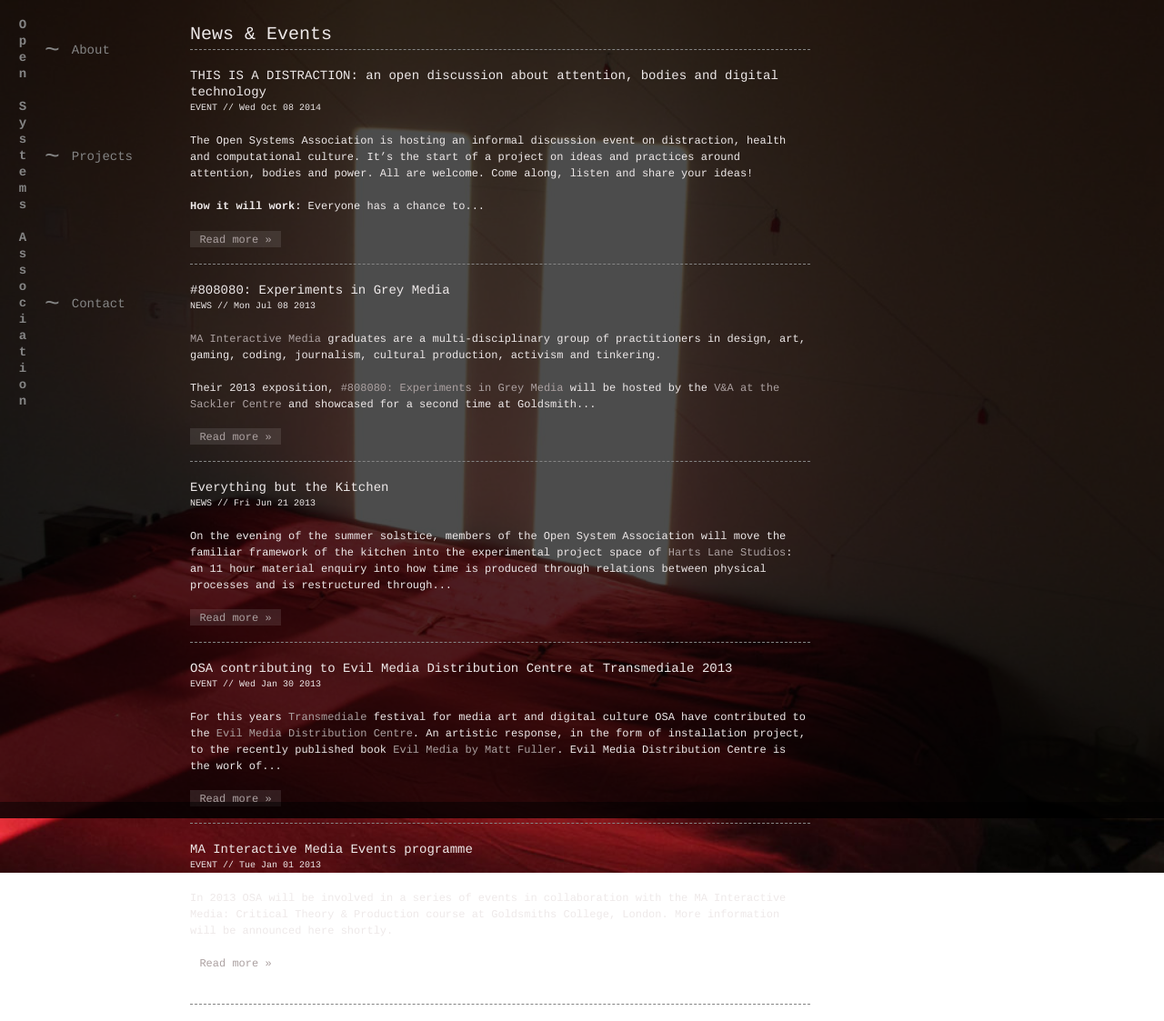
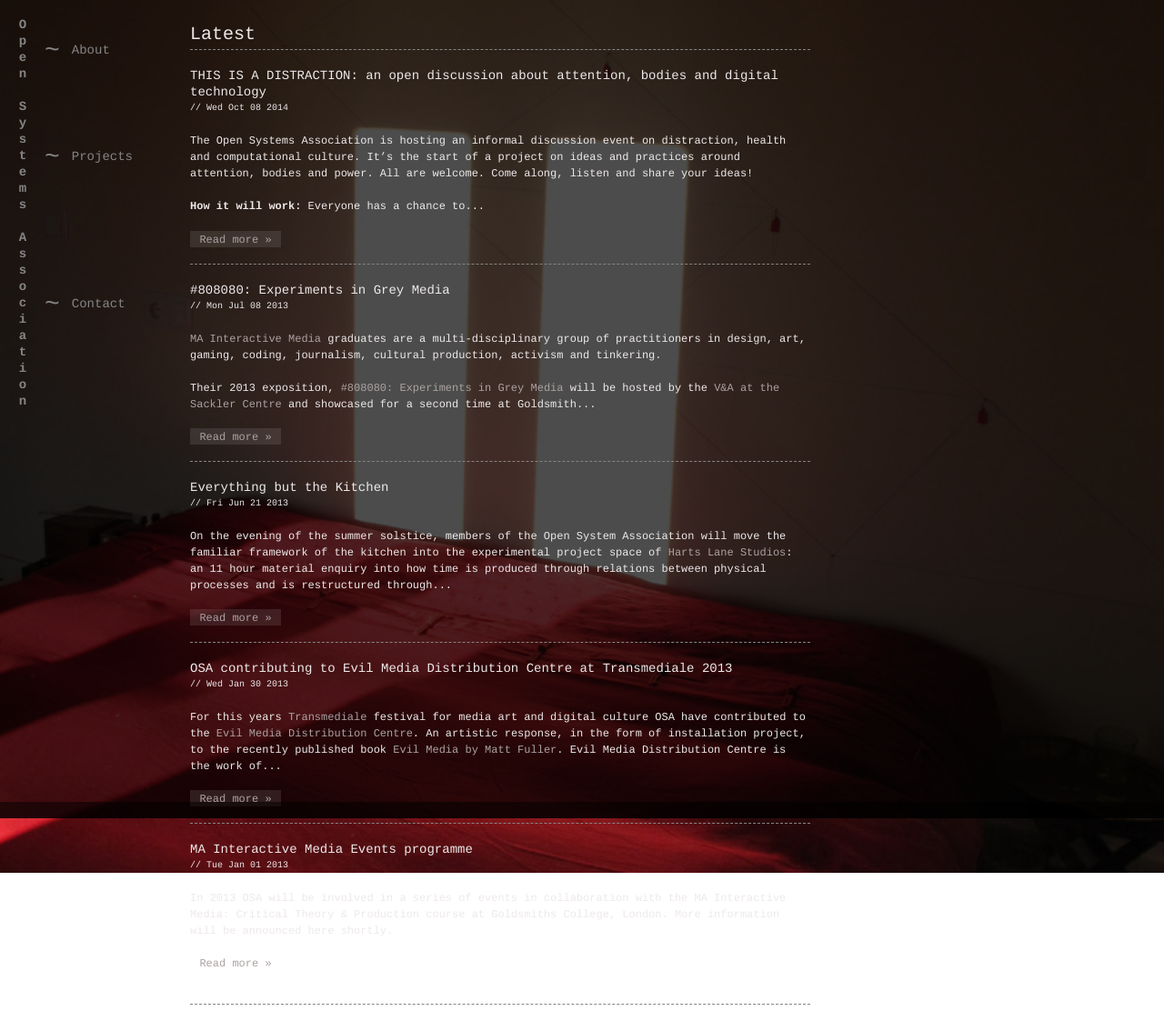
Before and after one commit to opensystemsassociation/opensystemsassociation.github.com, a Jekyll site: the page built from index.html, in a window 1280 px wide. Shown: the whole page at 91% size. Built offline with Jekyll 4.4.1, drawn with Linux system fonts in a browser that asks for light colours; nearby versions of some CDN libraries.

Commit message:
Updated layout and existing header images

```diff
--- a/_layouts/post.html
+++ b/_layouts/post.html
@@ -4,7 +4,7 @@ layout: default
 
 <div class="content grid_17">
 <h2>{{ page.title }}</h2>
-<p class="date">{{ page.date | date_to_string }}</p>
+<p class="date">{{ page.post_author }} // {{ page.date | date: "%a %b %d %Y" }}</p>
     {% if page.vimeo_id and page.vimeo_id != "" %}
     <iframe class="vimeo" src="http://player.vimeo.com/video/{{ page.vimeo_id }}"  frameborder="0" webkitAllowFullScreen mozallowfullscreen allowFullScreen></iframe>
     {% endif %}
--- a/_layouts/projects.html
+++ b/_layouts/projects.html
@@ -9,14 +9,11 @@ layout: default
         {% if post.tags contains "current" %}
         <article class='current-project'>
             <h2>{{ post.title }}</h2>
-            <div class="date">{{ post.date | date: "%B %Y" }}</div>
+            <!-- <span class="date">{{ post.date | date: "%B %Y" }}</span>-->
             {% if post.image and post.image != "" %}
             <a href="{{ post.url }}">
                 <img class="current-project__image" src="{{ post.image }}" />
             </a>
-            {% endif %}
-            {% if post.vimeo_id and post.vimeo_id != "" %}
-            <iframe class="vimeo" src="http://player.vimeo.com/video/{{ post.vimeo_id }}"  frameborder="0" webkitAllowFullScreen mozallowfullscreen allowFullScreen></iframe>
             {% endif %}
 
             {% if post.teaser and post.teaser != "" %}
--- a/index.html
+++ b/index.html
@@ -3,11 +3,11 @@ layout: default
 title: Home
 ---
 <div class="content grid_17">
-    <h2>News &amp; Events</h2>
+    <h2>Latest</h2>
     {% for post in site.categories.['events-news'] %}
     <article class='event-news'>
     <h4>{{ post.title }}</h4>
-    <div class="date">{{ post.tags | first | upcase }} // {{ post.date | date: "%a %b %d %Y" }}</div>
+    <div class="date">{{ post.post_author }} // {{ post.date | date: "%a %b %d %Y" }}</div>
     <p>{{ post.content | truncatewords:50 }}</p>
     <a class="more" href="{{ post.url }}">Read more &raquo;</a>
      </article>
```
Also changed, not shown: _posts/current-projects/2013-01-01-evil-media.md (+1 -0 lines), _posts/current-projects/2013-01-10-rebooting-computing.md (+2 -1 lines), _posts/current-projects/2013-06-30-everything-but-the-kitchen.md (+2 -2 lines), content/projects/evil-media-02.jpg (added), content/projects/harts-lane-reduced.jpg (renamed from content/harts-lane-reduced.jpg), content/projects/harts-lane.jpg (added), content/projects/rebooting-computing.jpg (added).
